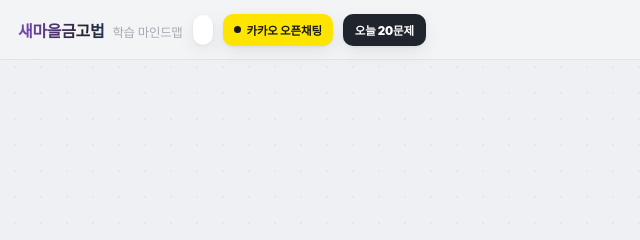
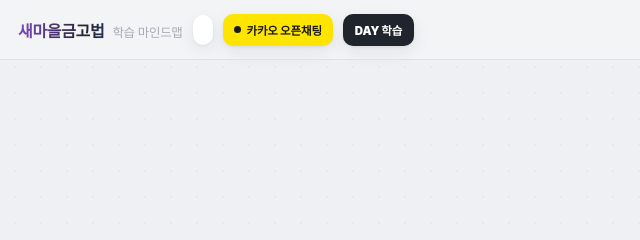
Before and after one commit to kfcccpro-ship-it/mind_law, a plain HTML site: page src/app.template.html in a window 1280 px wide. Shown: the top 240 px of the page, 0-640 px from the left. Drawn offline with Linux system fonts and the light colour scheme.

Commit message:
Align DAY labels with flexible release model

```diff
--- a/src/app.template.html
+++ b/src/app.template.html
@@ -328,7 +328,7 @@ header{
   <div class="brand"><b>새마을금고법</b><span>학습 마인드맵</span></div>
   <span class="status-pill" id="legalStatus"></span>
   <a class="kakao-link" id="kakaoLink" href="#" target="_blank" rel="noopener noreferrer"><span class="kdot"></span>카카오 오픈채팅</a>
-  <a class="daily-link" href="./daily/" aria-label="오늘의 20문제">오늘 20문제</a>
+  <a class="daily-link" href="./daily/" aria-label="DAY 학습">DAY 학습</a>
   <button class="mobile-landscape" id="btnLandscape" type="button" aria-label="가로 전체보기">↻ 가로</button>
   <div class="legend" id="legend"></div>
   <div class="tools">
```
Also changed, not shown: daily_questions/manifest.json.
